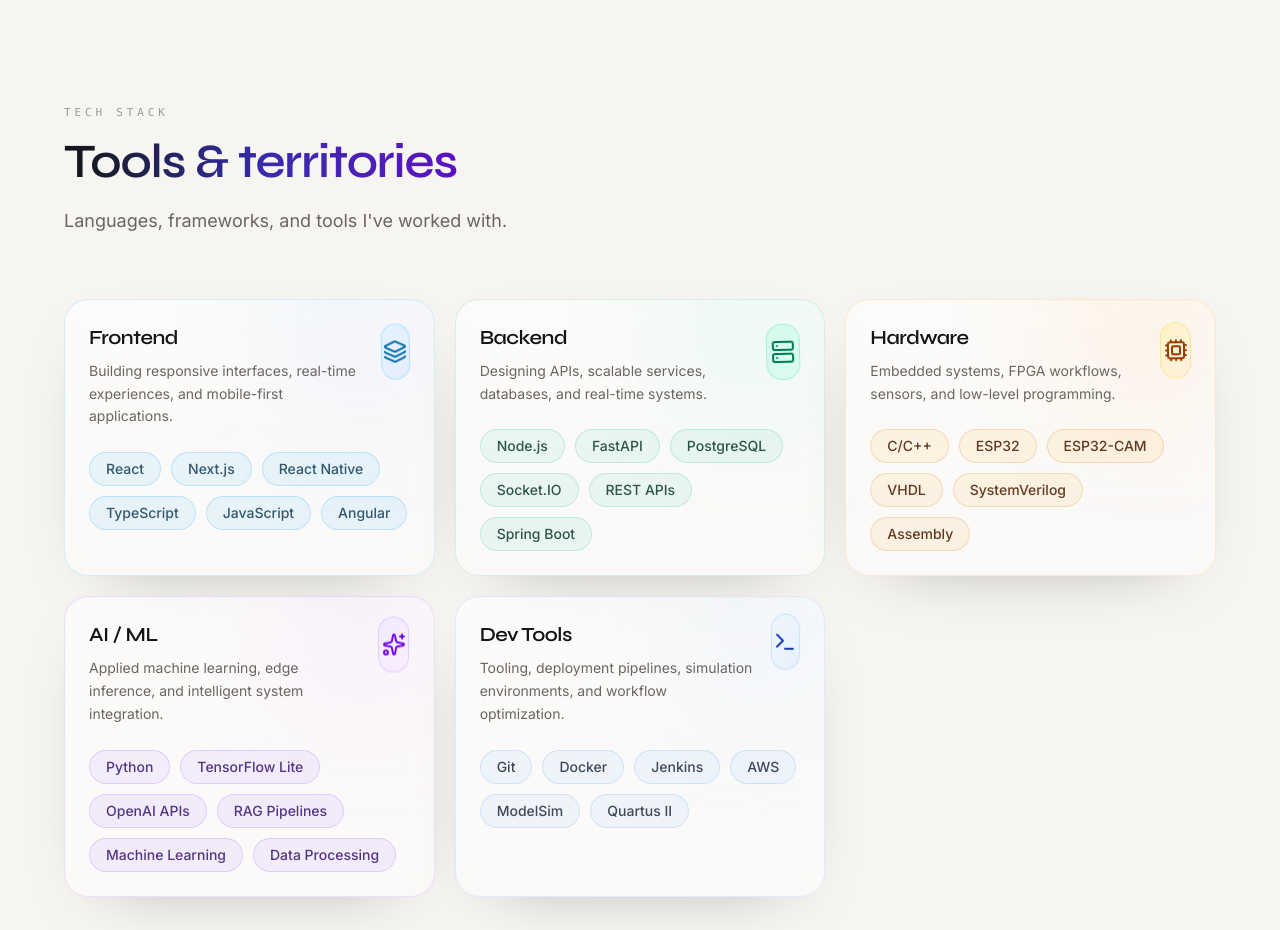
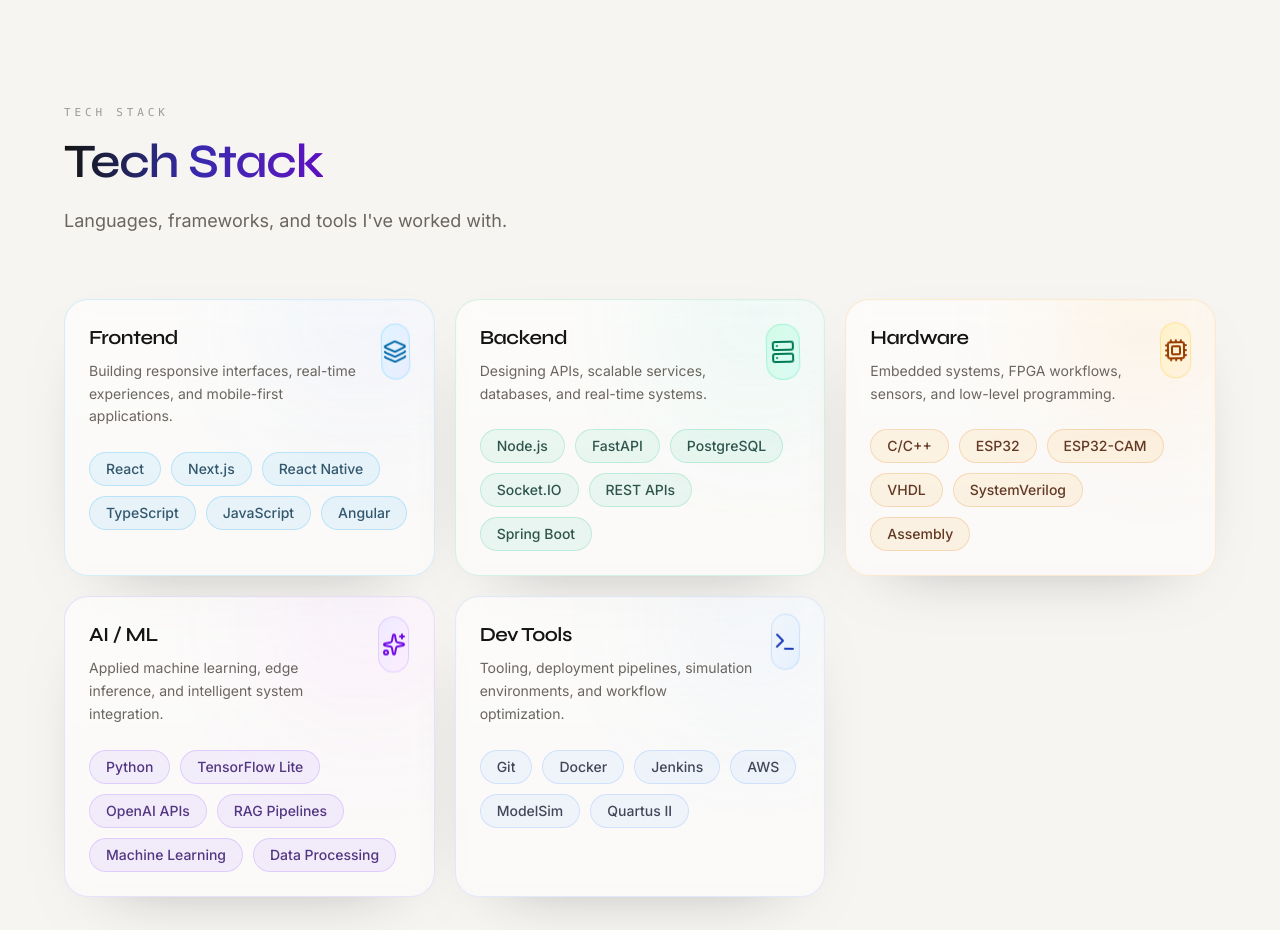
Before and after one commit to eisakap/portfolio, a Next.js app: page / in a window 1280 px wide. Shown: the part 2760-3690 px from the top of the page. Built offline with nearby package versions, Linux system fonts and the light colour scheme.

Commit message:
small changes

```diff
--- a/src/app/layout.tsx
+++ b/src/app/layout.tsx
@@ -15,9 +15,9 @@
 });
 
 export const metadata: Metadata = {
-  title: "Portfolio — Creative Engineer",
+  title: "Eisa Kapadia",
   description:
-    "A minimal, typography-forward portfolio. Placeholder metadata — update with your story.",
+    "Computer Engineering student building full-stack software, embedded systems, and AI-powered products.",
 };
 
 export default function RootLayout({
--- a/src/components/tech-stack.tsx
+++ b/src/components/tech-stack.tsx
@@ -173,7 +173,7 @@
           </p>
           <h2 className="mt-4 font-[family-name:var(--font-display)] text-4xl font-semibold tracking-tight sm:text-5xl">
             <span className="bg-gradient-to-r from-[#141414] via-indigo-800 to-violet-800 bg-clip-text text-transparent">
-              Tools & territories
+              Tech Stack
             </span>
           </h2>
           <p className="mt-5 text-lg leading-relaxed text-[#6b6560]">
```
